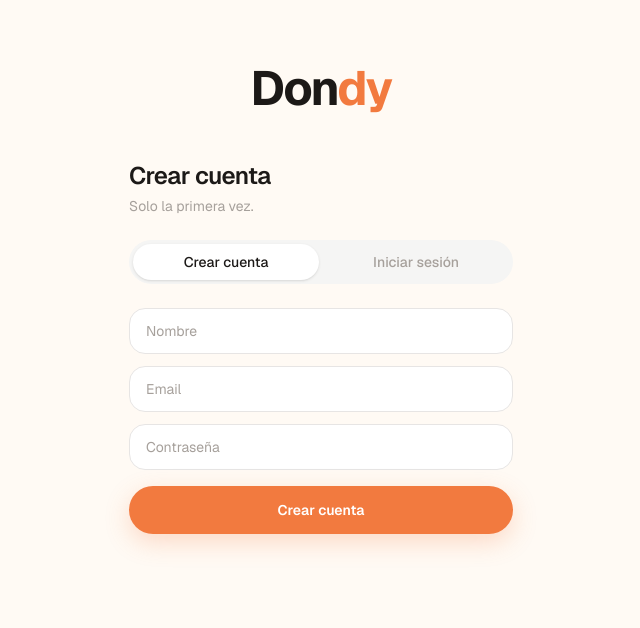
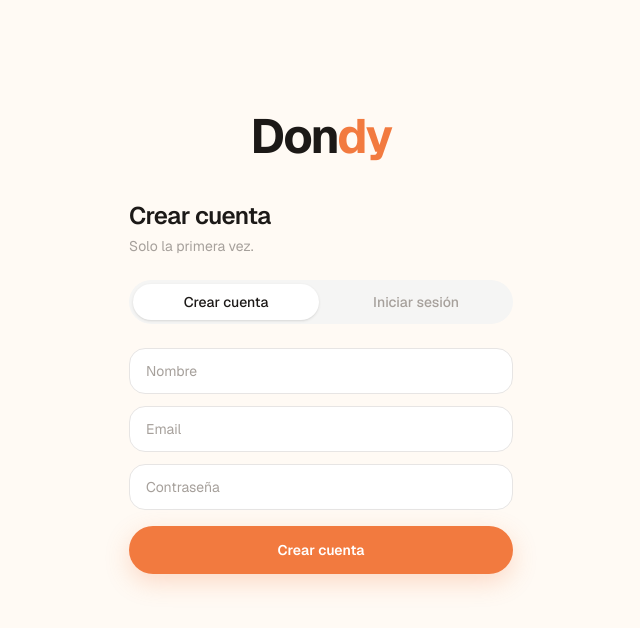
Before and after one commit to marcosmackinnon/caba-eats, a Next.js app: page /auth in a window 1280 px wide. Shown: the top 628 px of the page, without its empty margins (319-959 px from the left). Built offline with nearby package versions, Linux system fonts and the light colour scheme; no server answers.

Commit message:
design: ajustar espaciado vertical auth screen

```diff
--- a/src/app/auth/page.tsx
+++ b/src/app/auth/page.tsx
@@ -3,8 +3,8 @@ import AuthForm from "./AuthForm";
 export default function AuthPage() {
   return (
     <main className="min-h-screen bg-[#fffaf4] flex flex-col px-5">
-      {/* Logo arriba */}
-      <div className="pt-16 pb-12 text-center">
+      {/* Logo */}
+      <div className="pt-28 pb-10 text-center">
         <span className="text-5xl font-bold tracking-[-0.04em] text-stone-900">
           Don<span className="text-[#f27a3f]">dy</span>
         </span>
```
